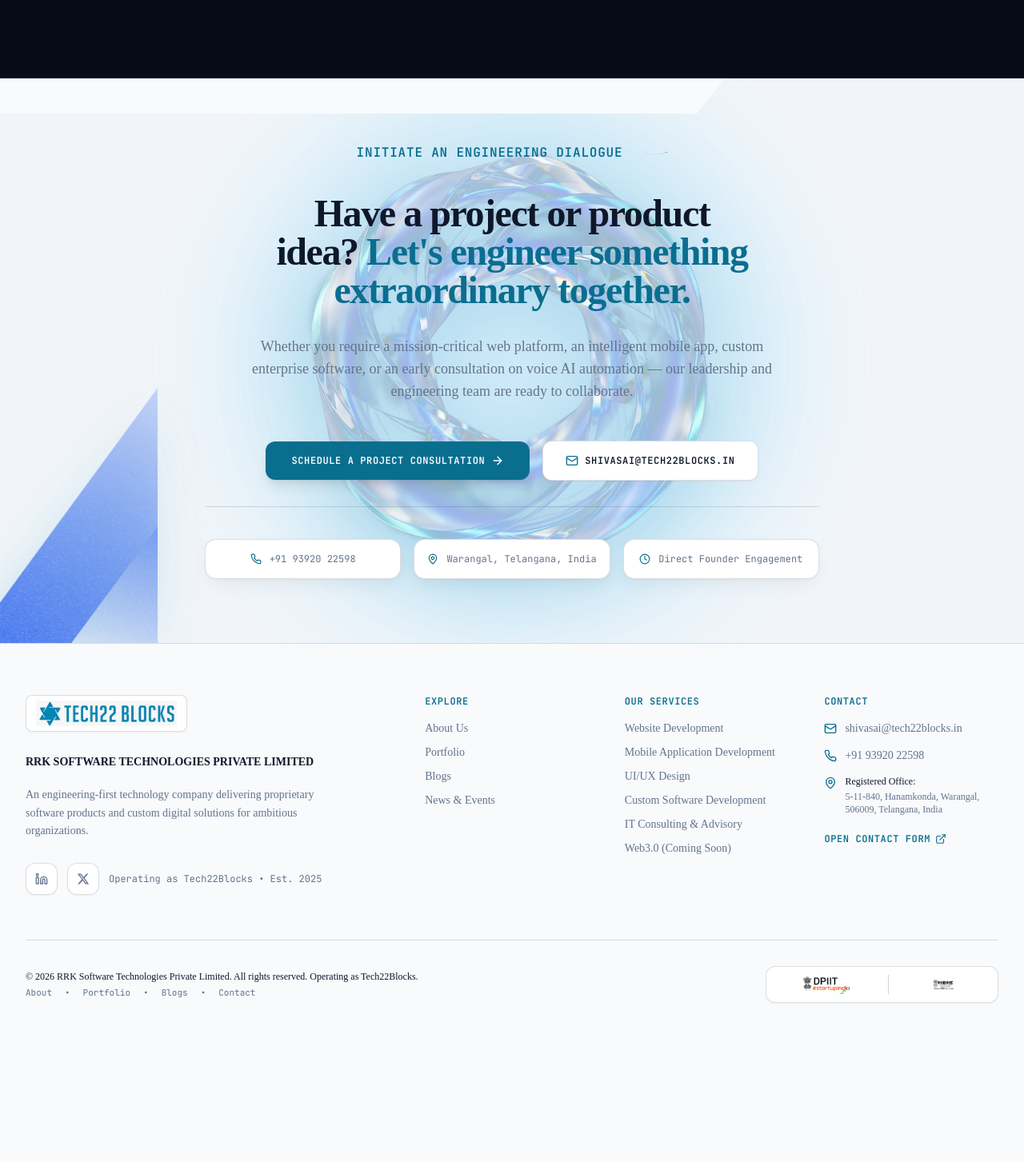
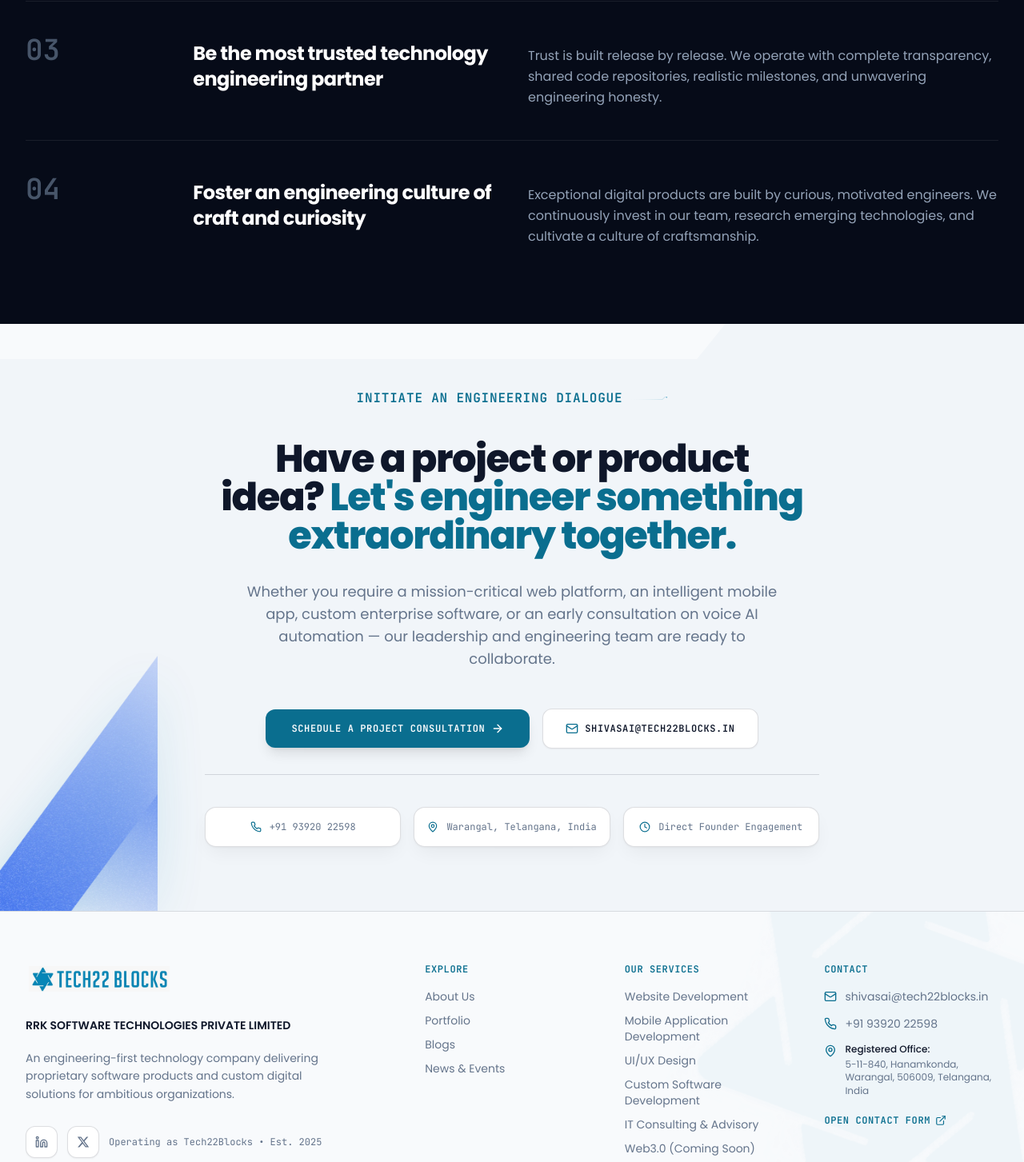
Before and after one commit to Mrmudassir16/tech22blocks-website, a Next.js app: page /about in a window 1280 px wide. Shown: the part 4197-5650 px from the top of the page at 80% size. Before the commit the page ends 5515 px from the top, so only its background shows below. Built offline with nearby package versions, Linux system fonts and the light colour scheme.

Commit message:
feat: adopt Poppins font from svss, streamline services dropdown, clean footer logo & copyright, remove torus and helix backgrounds

```diff
--- a/src/app/globals.css
+++ b/src/app/globals.css
@@ -3,8 +3,8 @@
 @tailwind utilities;
 
 :root, [data-theme="dark"] {
-  --font-sans: 'Plus Jakarta Sans', -apple-system, BlinkMacSystemFont, 'Segoe UI', Roboto, sans-serif;
-  --font-serif: 'Instrument Serif', Georgia, serif;
+  --font-sans: 'Poppins', 'Product Sans', system-ui, -apple-system, BlinkMacSystemFont, 'Segoe UI', Roboto, sans-serif;
+  --font-serif: 'Poppins', 'Product Sans', system-ui, sans-serif;
   --font-mono: 'JetBrains Mono', ui-monospace, SFMono-Regular, monospace;
 
   /* Semantic Theme Tokens (Dark Mode Default) */
@@ -33,8 +33,8 @@
 }
 
 [data-theme="light"] {
-  --font-sans: 'Plus Jakarta Sans', -apple-system, BlinkMacSystemFont, 'Segoe UI', Roboto, sans-serif;
-  --font-serif: 'Instrument Serif', Georgia, serif;
+  --font-sans: 'Poppins', 'Product Sans', system-ui, -apple-system, BlinkMacSystemFont, 'Segoe UI', Roboto, sans-serif;
+  --font-serif: 'Poppins', 'Product Sans', system-ui, sans-serif;
   --font-mono: 'JetBrains Mono', ui-monospace, SFMono-Regular, monospace;
 
   /* Semantic Theme Tokens (Light Mode) */
--- a/src/app/layout.tsx
+++ b/src/app/layout.tsx
@@ -126,11 +126,11 @@ export default function RootLayout({
           }}
         />
 
-        {/* Google Fonts: Plus Jakarta Sans, Instrument Serif, & JetBrains Mono */}
+        {/* Google Fonts: Poppins (Official SVSS font) & JetBrains Mono */}
         <link rel="preconnect" href="https://fonts.googleapis.com" />
         <link rel="preconnect" href="https://fonts.gstatic.com" crossOrigin="anonymous" />
         <link
-          href="https://fonts.googleapis.com/css2?family=Instrument+Serif:ital@0;1&family=JetBrains+Mono:wght@400;500;600&family=Plus+Jakarta+Sans:wght@300;400;500;600;700;800&display=swap"
+          href="https://fonts.googleapis.com/css2?family=Poppins:ital,wght@0,300;0,400;0,500;0,600;0,700;0,800;0,900;1,400;1,600&family=JetBrains+Mono:wght@400;500;600&display=swap"
           rel="stylesheet"
         />
         <script
--- a/src/components/FinalCTA.tsx
+++ b/src/components/FinalCTA.tsx
@@ -20,8 +20,7 @@ export default function FinalCTA() {
         fillColor="var(--canvas)"
       />
 
-      {/* 2. Keynote Torus Atmosphere + Corner Accent (Vivid in Light Mode) */}
-      <SectionBackground type="torus" position="center" opacity="opacity-75 dark:opacity-30" />
+      {/* 2. Corner Accent (Vivid in Light Mode) */}
       <SectionBackground type="angle-corner" position="bottom-left" opacity="opacity-70 dark:opacity-25" />
 
       {/* Background Volumetric Glow & Signature Star Watermark */}
--- a/src/components/Footer.tsx
+++ b/src/components/Footer.tsx
@@ -7,11 +7,21 @@ import { Mail, Phone, MapPin, ExternalLink, Linkedin } from 'lucide-react';
 import { COMPANY } from '@/data/company';
 import { getAssetUrl } from '@/utils/assets';
 import { StarWatermark } from '@/components/StarEmblem';
+import { useTheme } from '@/context/ThemeContext';
 
 export default function Footer() {
+  const { theme } = useTheme();
+  const isLight = theme === 'light';
+
   return (
     <footer className="relative bg-[var(--canvas)] text-[var(--text-muted)] border-t border-[var(--border)] overflow-hidden transition-colors duration-200">
-      <StarWatermark size={550} position="top-right" variant="white" opacity={0.015} rotate={20} />
+      <StarWatermark
+        size={550}
+        position="top-right"
+        variant={isLight ? 'blue' : 'white'}
+        opacity={isLight ? 0.045 : 0.015}
+        rotate={20}
+      />
 
       {/* Main Footer Content */}
       <div className="max-w-7xl mx-auto px-4 sm:px-6 lg:px-8 py-12 lg:py-16 relative z-10">
@@ -19,7 +29,7 @@ export default function Footer() {
 
           {/* Company Column */}
           <div className="lg:col-span-2 space-y-5">
-            <div className="bg-white px-3 py-1.5 rounded-lg border border-[var(--border)] shadow-sm inline-block">
+            <div className="inline-block p-1 rounded-xl bg-transparent dark:bg-white dark:px-3 dark:py-1.5 dark:border dark:border-[var(--border)] dark:shadow-sm transition-colors">
               <div className="relative h-8 w-40 sm:h-8 sm:w-44">
                 <Image
                   src={getAssetUrl('/images/tech22blocks-logo.jpg')}
@@ -147,19 +157,10 @@ export default function Footer() {
         <div className="mt-14 pt-8 border-t border-[var(--border)] flex flex-col lg:flex-row items-center justify-between text-xs text-[var(--text-muted)] gap-6">
 
           {/* Left: Copyright & Statutory Operating Entity */}
-          <div className="text-center lg:text-left space-y-1">
+          <div className="text-center lg:text-left">
             <p className="text-[var(--text-primary)] font-normal">
               &copy; 2026 RRK Software Technologies Private Limited. All rights reserved. Operating as Tech22Blocks.
             </p>
-            <div className="flex items-center justify-center lg:justify-start gap-4 text-[var(--text-muted)] text-[11px] font-mono">
-              <Link href="/about/" className="hover:text-[var(--text-primary)] transition-colors">About</Link>
-              <span>&bull;</span>
-              <Link href="/portfolio/" className="hover:text-[var(--text-primary)] transition-colors">Portfolio</Link>
-              <span>&bull;</span>
-              <Link href="/blogs/" className="hover:text-[var(--text-primary)] transition-colors">Blogs</Link>
-              <span>&bull;</span>
-              <Link href="/contact/" className="hover:text-[var(--text-primary)] transition-colors">Contact</Link>
-            </div>
           </div>
 
           {/* Right: Authentic DPIIT #StartupIndia & MSME Recognition Marks */}
--- a/src/components/TechnologiesSection.tsx
+++ b/src/components/TechnologiesSection.tsx
@@ -351,9 +351,6 @@ export default function TechnologiesSection() {
         fillColor="var(--canvas)"
       />
 
-      {/* 2. Ambient Section Background (Fluid Helix - Vivid in Light Mode) */}
-      <SectionBackground type="helix" position="center" opacity="opacity-75 dark:opacity-30" />
-
       {/* Background Volumetric Glows */}
       <div
         aria-hidden="true"
--- a/src/components/WorkingProcessSection.tsx
+++ b/src/components/WorkingProcessSection.tsx
@@ -62,9 +62,6 @@ export default function WorkingProcessSection() {
         variant="stepped-left"
         fillColor="var(--surface-elevated)"
       />
-
-      {/* 2. Ambient Section Background (Glass Torus - Vivid in Light Mode) */}
-      <SectionBackground type="torus" position="center" opacity="opacity-75 dark:opacity-30" />
 
       {/* Main Content */}
       <div className="max-w-7xl mx-auto px-4 sm:px-6 lg:px-8 relative z-10">
--- a/src/components/design-system/SectionDecorations.tsx
+++ b/src/components/design-system/SectionDecorations.tsx
@@ -205,56 +205,8 @@ export function SectionBackground({
     );
   }
 
-  if (type === 'torus') {
-    const isCenter = position === 'center';
-    const isTopRight = position === 'top-right';
-
-    return (
-      <div
-        className={`pointer-events-none select-none z-0 ${opacity} ${
-          isCenter
-            ? 'absolute top-1/2 left-1/2 -translate-x-1/2 -translate-y-1/2 w-[440px] sm:w-[580px] lg:w-[680px] h-[440px] sm:h-[580px] lg:h-[680px]'
-            : isTopRight
-            ? 'absolute -top-10 -right-12 sm:-right-6 w-[360px] sm:w-[480px] h-[360px] sm:h-[480px]'
-            : 'absolute bottom-4 -left-12 sm:-left-6 w-[360px] sm:w-[480px] h-[360px] sm:h-[480px]'
-        } ${className}`}
-        aria-hidden="true"
-      >
-        <div className="absolute inset-0 bg-sky-400/25 dark:bg-sky-500/10 rounded-full blur-3xl animate-pulse-aura" />
-        <Image
-          src={getAssetUrl('/images/abstract_glass_torus.png')}
-          alt=""
-          fill
-          className="w-full h-full object-contain filter drop-shadow-[0_18px_44px_rgba(10,133,177,0.45)] dark:drop-shadow-[0_16px_40px_rgba(10,133,177,0.35)] animate-float-slow"
-        />
-      </div>
-    );
-  }
-
-  if (type === 'helix') {
-    const isCenter = position === 'center';
-    const isBottomLeft = position === 'bottom-left';
-
-    return (
-      <div
-        className={`pointer-events-none select-none z-0 ${opacity} ${
-          isCenter
-            ? 'absolute top-1/2 left-1/2 -translate-x-1/2 -translate-y-1/2 w-[440px] sm:w-[580px] lg:w-[680px] h-[440px] sm:h-[580px] lg:h-[680px]'
-            : isBottomLeft
-            ? 'absolute -bottom-12 -left-12 sm:-left-6 w-[360px] sm:w-[480px] h-[360px] sm:h-[480px]'
-            : 'absolute -top-10 -right-12 sm:-right-6 w-[360px] sm:w-[480px] h-[360px] sm:h-[480px]'
-        } ${className}`}
-        aria-hidden="true"
-      >
-        <div className="absolute inset-0 bg-sky-400/25 dark:bg-sky-500/10 rounded-full blur-3xl animate-pulse-aura" />
-        <Image
-          src={getAssetUrl('/images/abstract_fluid_helix.png')}
-          alt=""
-          fill
-          className="w-full h-full object-contain filter drop-shadow-[0_18px_44px_rgba(10,133,177,0.45)] dark:drop-shadow-[0_16px_40px_rgba(10,133,177,0.35)] animate-float-slow-reverse"
-        />
-      </div>
-    );
+  if (type === 'torus' || type === 'helix') {
+    return null;
   }
 
   if (type === 'angle-corner') {
--- a/tailwind.config.js
+++ b/tailwind.config.js
@@ -42,10 +42,10 @@ module.exports = {
         },
       },
       fontFamily: {
-        sans: ['"Plus Jakarta Sans"', 'var(--font-inter)', '-apple-system', 'BlinkMacSystemFont', 'Segoe UI', 'Roboto', 'sans-serif'],
-        serif: ['"Instrument Serif"', 'Georgia', 'serif'],
+        sans: ['"Poppins"', '"Product Sans"', 'system-ui', '-apple-system', 'BlinkMacSystemFont', 'Segoe UI', 'Roboto', 'sans-serif'],
+        serif: ['"Poppins"', '"Product Sans"', 'system-ui', 'sans-serif'],
         mono: ['"JetBrains Mono"', 'ui-monospace', 'SFMono-Regular', 'Menlo', 'Monaco', 'Consolas', 'monospace'],
-        display: ['"Plus Jakarta Sans"', 'var(--font-inter)', 'sans-serif'],
+        display: ['"Poppins"', '"Product Sans"', 'system-ui', 'sans-serif'],
       },
       boxShadow: {
         'card': 'var(--shadow-card)',
```
Also changed, not shown: src/components/HeroSection.tsx (+0 -12 lines), src/components/Navbar.tsx (+20 -44 lines).
